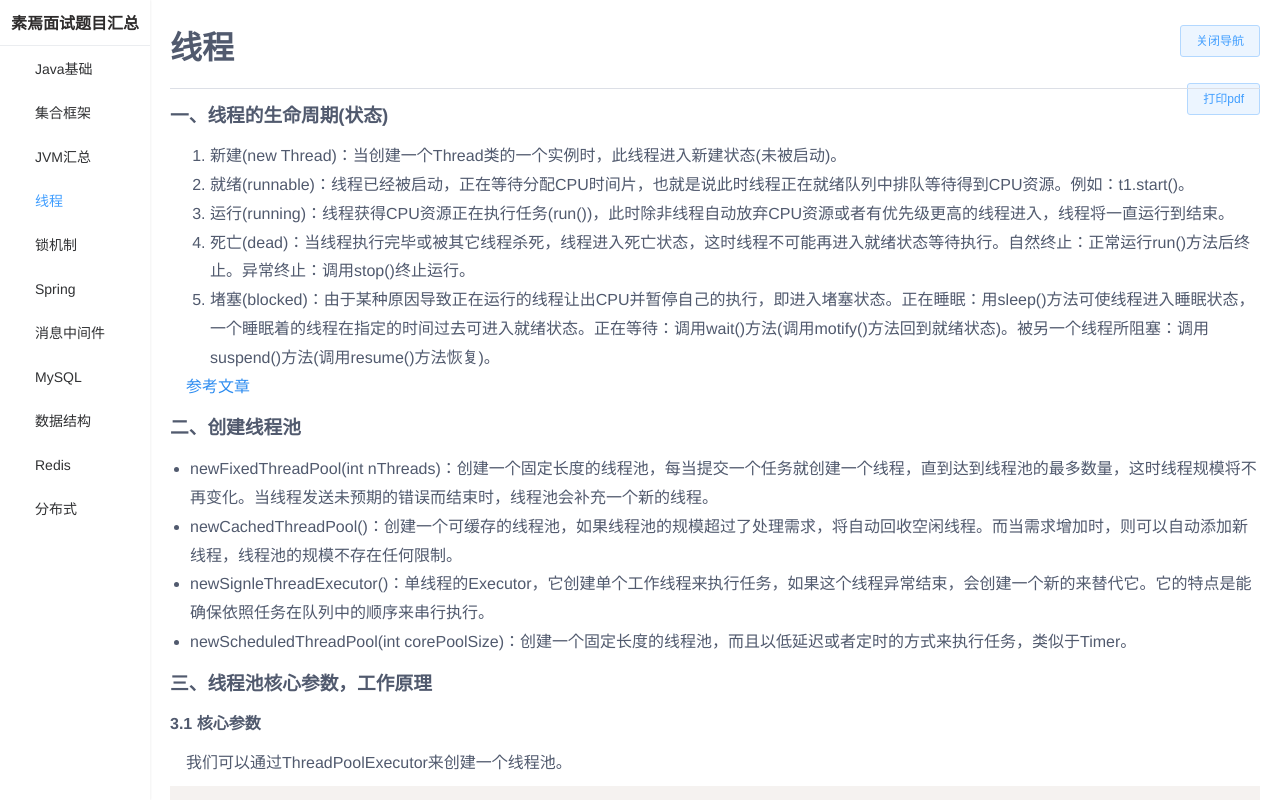
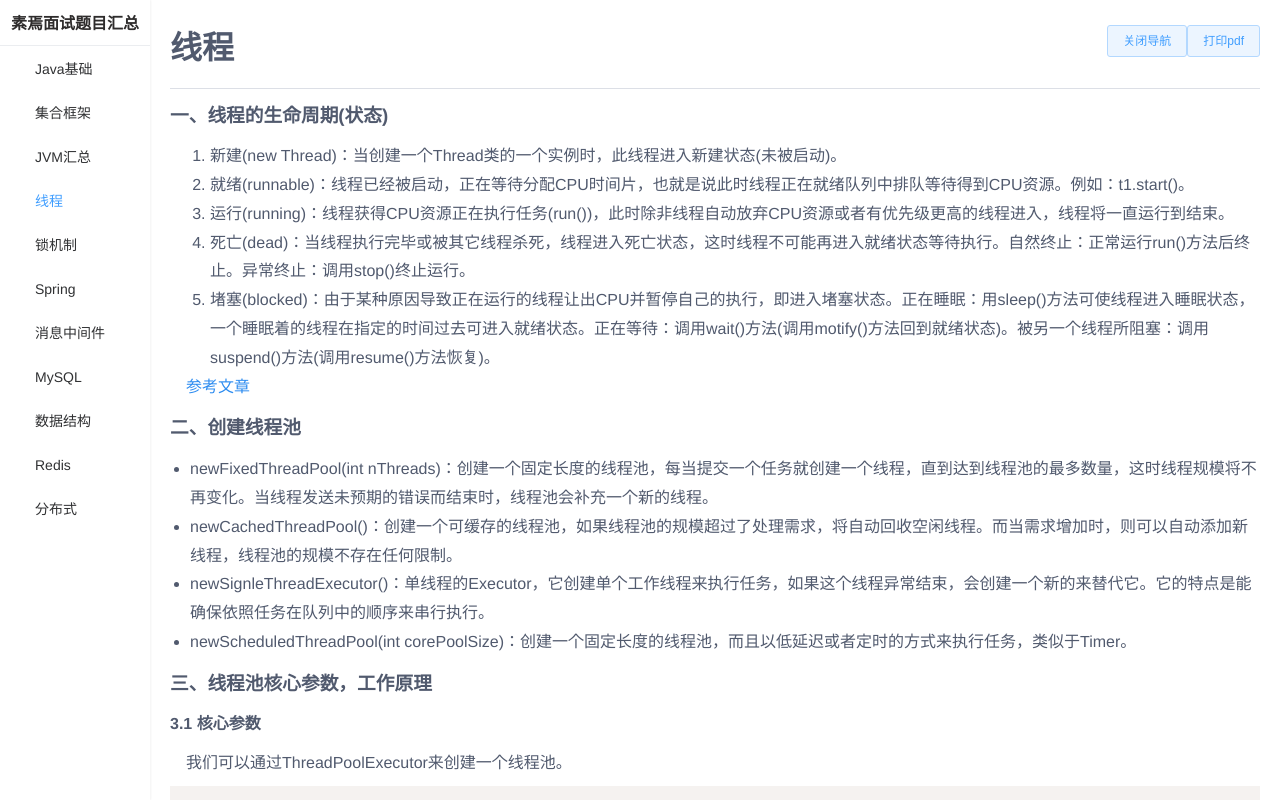
Before and after one commit to lixaviers/suyan-ms, a Vue app: page /#/thread in a window 1280 px wide. Shown: the top 800 px of the page. Built offline with nearby package versions, Linux system fonts and the light colour scheme.

Commit message:
feat:page

```diff
--- a/src/views/page/thread.vue
+++ b/src/views/page/thread.vue
@@ -1,6 +1,6 @@
 <template>
     <div class="suyan__home">
-        <h1>线程<el-button class="suyan__btn__print" type="primary" plain @click="closeAside">关闭导航</el-button></h1><el-button class="suyan__btn__print" type="primary" plain @click="print">打印pdf</el-button></h1><el-divider></el-divider>
+        <h1>线程<el-button class="suyan__btn__print" type="primary" plain @click="print">打印pdf</el-button><el-button class="suyan__btn__print" type="primary" plain @click="closeAside">关闭导航</el-button></h1><el-divider></el-divider>
         <h3>一、线程的生命周期(状态)</h3>
 <ol>
 <li>新建(new Thread)：当创建一个Thread类的一个实例时，此线程进入新建状态(未被启动)。</li>
```
